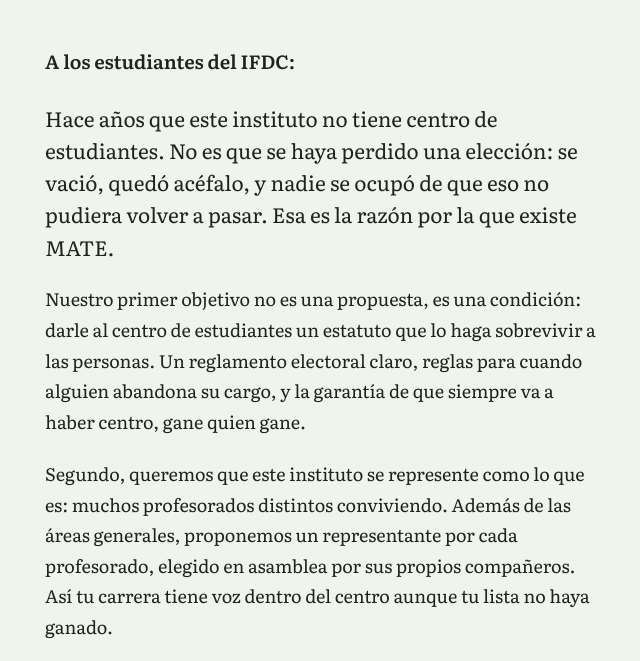
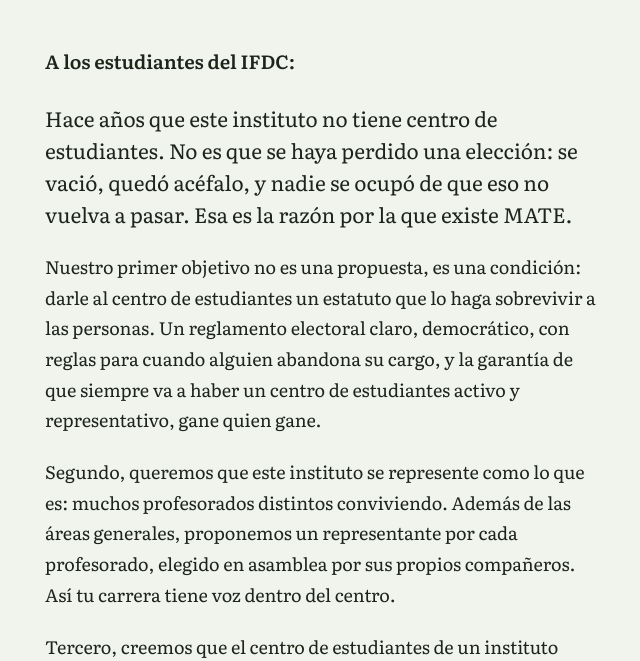
Before and after one commit to Student-your-mate/mate-ifdc, a plain HTML site: page index.html in a window 1280 px wide. Shown: the part 237-898 px from the top of the page, without its empty margins (315-955 px from the left). Drawn offline with nearby package versions, Linux system fonts and the light colour scheme.

Commit message:
Update index.html

```diff
--- a/index.html
+++ b/index.html
@@ -161,11 +161,11 @@
     <article>
       <p class="salutation">A los estudiantes del IFDC:</p>
 
-      <p class="lead">Hace años que este instituto no tiene centro de estudiantes. No es que se haya perdido una elección: se vació, quedó acéfalo, y nadie se ocupó de que eso no pudiera volver a pasar. Esa es la razón por la que existe MATE.</p>
+      <p class="lead">Hace años que este instituto no tiene centro de estudiantes. No es que se haya perdido una elección: se vació, quedó acéfalo, y nadie se ocupó de que eso no vuelva a pasar. Esa es la razón por la que existe MATE.</p>
 
-      <p>Nuestro primer objetivo no es una propuesta, es una condición: darle al centro de estudiantes un estatuto que lo haga sobrevivir a las personas. Un reglamento electoral claro, reglas para cuando alguien abandona su cargo, y la garantía de que siempre va a haber centro, gane quien gane.</p>
+      <p>Nuestro primer objetivo no es una propuesta, es una condición: darle al centro de estudiantes un estatuto que lo haga sobrevivir a las personas. Un reglamento electoral claro, democrático, con reglas para cuando alguien abandona su cargo, y la garantía de que siempre va a haber un centro de estudiantes activo y representativo, gane quien gane.</p>
 
-      <p>Segundo, queremos que este instituto se represente como lo que es: muchos profesorados distintos conviviendo. Además de las áreas generales, proponemos un representante por cada profesorado, elegido en asamblea por sus propios compañeros. Así tu carrera tiene voz dentro del centro aunque tu lista no haya ganado.</p>
+      <p>Segundo, queremos que este instituto se represente como lo que es: muchos profesorados distintos conviviendo. Además de las áreas generales, proponemos un representante por cada profesorado, elegido en asamblea por sus propios compañeros. Así tu carrera tiene voz dentro del centro.</p>
 
       <p>Tercero, creemos que el centro de estudiantes de un instituto docente tiene que ocuparse de lo que nos hace falta: puntaje y formación. Vamos a articular instancias que otorguen puntaje docente. Vamos a organizar jornadas propias, con certificación, donde presenten sus trabajos. Y vamos a hacer circular el material de estudio entre generaciones: una jornada de intercambio de apuntes al comienzo de cada cuatrimestre, para que los estudiantes avanzados les pasen textos y resúmenes a los ingresantes, y un repositorio digital abierto y gratuito, organizado por materia.</p>
 
@@ -173,9 +173,9 @@
 
       <p>También vamos a abrir cátedras propias, espacios de formación y debate sobre la historia del movimiento estudiantil, nuestros derechos como estudiantes, el RAI y la vida estudiantil. Un estudiante que conoce sus derechos puede hacerlos valer.</p>
 
-      <p>Para lo cotidiano: NO se puede prometer que nunca va a faltar papel en los baños, porque eso no depende de nosotros. Lo que sí depende de nosotros es que, cuando falte, haya a quién recurrir. Por eso proponemos un fondo de insumos del centro, con reposición periódica y las cuentas publicadas. No es un gesto, es un mecanismo.</p>
+      <p>Para lo cotidiano: NO se puede prometer que nunca va a faltar insumos, por ejemplo papel o jabón en los baños, porque eso no depende de nosotros. Lo que sí depende de nosotros es que, cuando falte, haya a quién recurrir. Por eso proponemos un fondo de insumos del centro, con reposición periódica y las cuentas publicadas con transparencia. No es un gesto, es un mecanismo.</p>
 
-      <p>También queremos recuperar la libreta física: no para reemplazar el sistema digital, sino para que cada estudiante pueda elegir tener su constancia en papel, con el respaldo de la institución.</p>
+      <p>También queremos recuperar la libreta física: no para reemplazar el sistema digital, sino para complementarlo, para que cada estudiante pueda tener su constancia propia, con el respaldo de la institución.</p>
 
       <p>Cada propuesta de esta carta viene con su cómo. Eso es lo que te pedimos que compares.</p>
 
```
